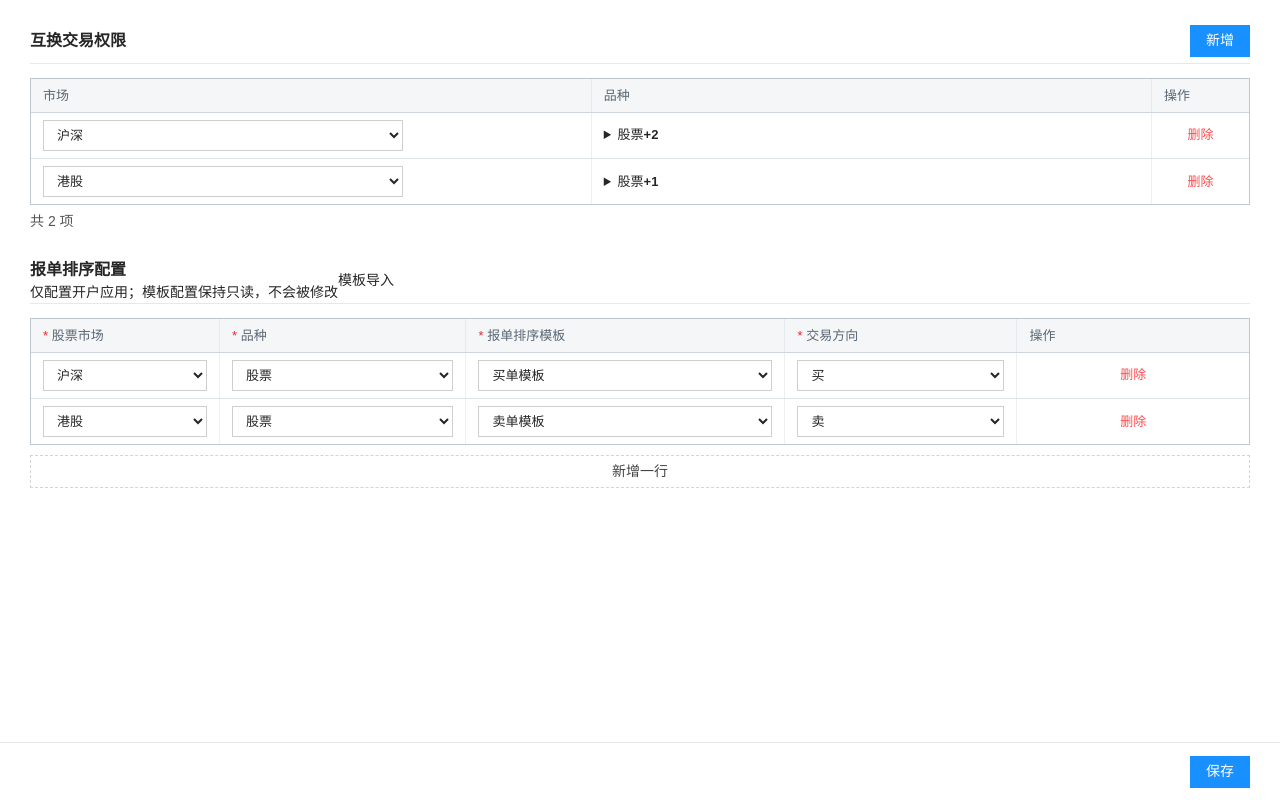
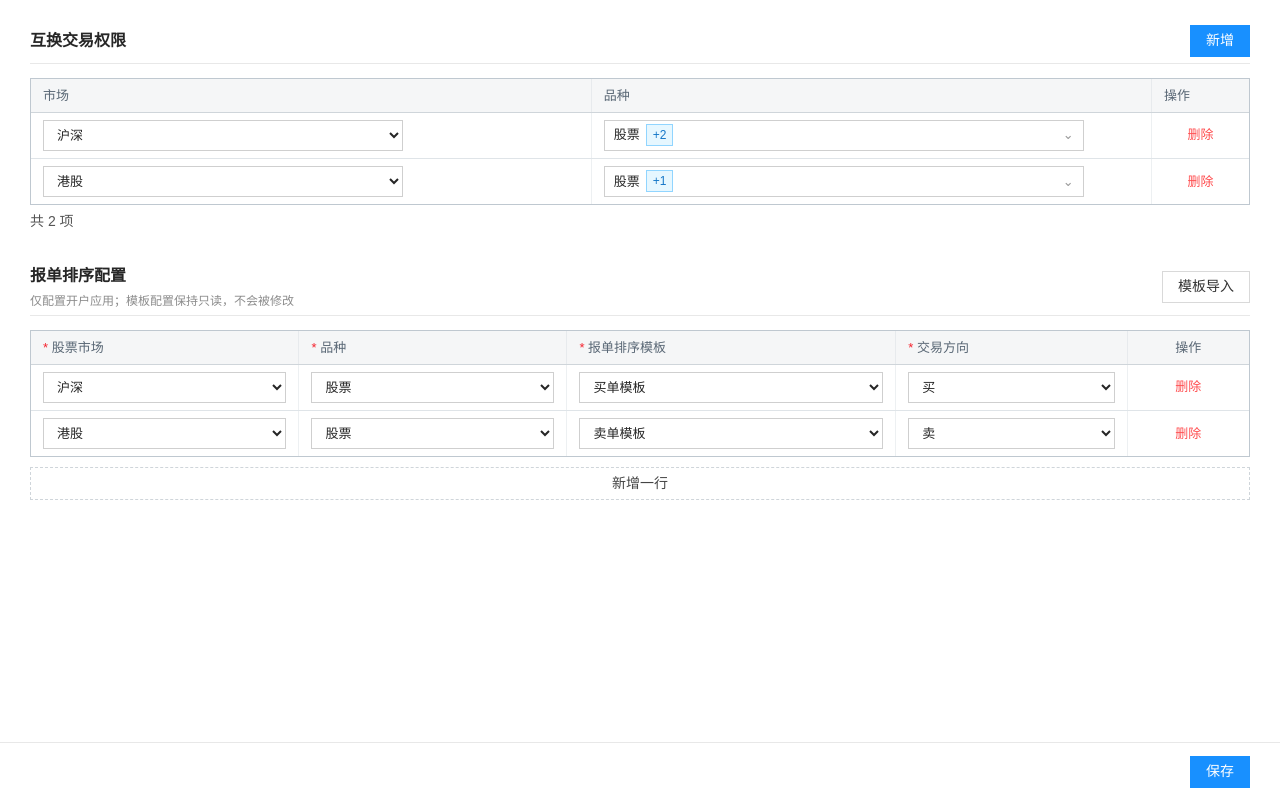
Before and after one commit to ldy-66/bct-account-routing-config, a Next.js app: page / in a window 1280 px wide. Built offline with nearby package versions, Linux system fonts and the light colour scheme.

Commit message:
Add mapped routing template import

```diff
--- a/app/globals.css
+++ b/app/globals.css
@@ -1,68 +1,102 @@
 @import "tailwindcss";
 
-:root {
-  --primary: #1890ff;
-  --border: #d9d9d9;
-  --light-border: #e8e8e8;
-  --header-bg: #f5f6f7;
-  --text: #262626;
-  --muted: #8c8c8c;
-  --danger: #ff4d4f;
+:root { --primary:#1890ff; --border:#d9d9d9; --light-border:#e8e8e8; --header-bg:#f5f6f7; --text:#262626; --muted:#8c8c8c; --danger:#ff4d4f; }
+* { box-sizing:border-box; }
+html,body { min-height:100%; margin:0; }
+body { color:var(--text); background:#fff; font-family:"Microsoft YaHei","PingFang SC",Arial,sans-serif; font-size:14px; }
+button,select,input { font:inherit; }
+button,summary { cursor:pointer; }
+
+.config-page { min-height:100vh; padding:18px 30px 76px; background:#fff; }
+.config-module { max-width:1500px; margin:0 auto 26px; }
+.module-header { min-height:46px; display:flex; align-items:center; border-bottom:1px solid var(--light-border); }
+.module-header h1,.module-header h2 { margin:0; font-size:16px; font-weight:600; }
+.module-header .primary-button,.module-header .secondary-button { margin-left:auto; }
+.routing-header { min-height:58px; }
+.routing-header p { margin:4px 0 0; color:var(--muted); font-size:12px; }
+.primary-button,.save-button,.secondary-button { height:32px; padding:0 15px; }
+.primary-button,.save-button { border:1px solid var(--primary); color:#fff; background:var(--primary); }
+.secondary-button { border:1px solid var(--border); color:#333; background:#fff; }
+.primary-button:disabled,.save-button:disabled { border-color:#d9d9d9; color:#aaa; background:#f5f5f5; cursor:not-allowed; }
+
+.table-wrap { margin-top:14px; overflow-x:auto; border:1px solid #bfc8d0; }
+table { width:100%; min-width:850px; border-collapse:collapse; table-layout:fixed; font-size:13px; }
+th { height:33px; padding:6px 12px; color:#596775; background:var(--header-bg); border-right:1px solid #e7eaed; border-bottom:1px solid #cfd5da; text-align:left; font-weight:400; }
+td { height:46px; padding:6px 12px; border-right:1px solid #edf0f2; border-bottom:1px solid #dfe4e8; vertical-align:middle; }
+th:last-child,td:last-child { border-right:0; }
+tbody tr:last-child td { border-bottom:0; }
+.permission-table th:nth-child(1) { width:46%; }
+.permission-table th:nth-child(2) { width:46%; }
+.permission-table th:nth-child(3) { width:8%; }
+.permission-table td>select { max-width:360px; }
+.count-line { margin:6px 0 0; color:#555; }
+
+.rule-table th:nth-child(1) { width:22%; }
+.rule-table th:nth-child(2) { width:22%; }
+.rule-table th:nth-child(3) { width:27%; }
+.rule-table th:nth-child(4) { width:19%; }
+.rule-table th:nth-child(5) { width:10%; text-align:center; }
+.rule-table em { color:#f5222d; font-style:normal; }
+td select,.template-field select { width:100%; height:31px; padding:0 30px 0 9px; border:1px solid #cfcfcf; color:var(--text); background:#fff; }
+td select:focus,.template-field select:focus { border-color:var(--primary); outline:0; box-shadow:0 0 0 2px rgba(24,144,255,.1); }
+td select:disabled { color:#aaa; background:#f5f5f5; }
+.actions { text-align:center; white-space:nowrap; }
+.actions button { padding:2px 4px; border:0; color:var(--danger); background:transparent; }
+.empty-cell { height:74px; color:var(--muted); text-align:center; }
+.add-row { width:100%; height:33px; margin-top:10px; border:1px dashed #cfd5da; color:#444; background:#fff; }
+
+.product-select { position:relative; width:min(100%,480px); }
+.product-select summary { height:31px; display:flex; align-items:center; gap:6px; padding:0 9px; list-style:none; border:1px solid #cfcfcf; background:#fff; }
+.product-select summary::-webkit-details-marker { display:none; }
+.product-select summary::after { content:"⌄"; margin-left:auto; color:#999; }
+.product-select summary b { padding:1px 6px; color:#1677c8; background:#e6f7ff; border:1px solid #91d5ff; font-size:12px; font-weight:400; }
+.product-select .placeholder { color:#aaa; }
+.product-options { position:absolute; z-index:5; top:34px; left:0; right:0; padding:5px 0; border:1px solid var(--border); background:#fff; box-shadow:0 7px 20px rgba(0,0,0,.15); }
+.product-options label { height:34px; display:flex; align-items:center; gap:9px; padding:0 12px; }
+.product-options label:hover { background:#e6f7ff; }
+
+.page-footer { position:fixed; z-index:10; left:0; right:0; bottom:0; height:58px; display:flex; align-items:center; justify-content:flex-end; padding:0 30px; border-top:1px solid var(--light-border); background:#fff; }
+.toast { position:fixed; z-index:30; top:20px; left:50%; transform:translateX(-50%); padding:9px 14px; color:#389e0d; border:1px solid #b7eb8f; background:#f6ffed; box-shadow:0 6px 18px rgba(0,0,0,.12); }
+
+.modal-mask { position:fixed; inset:0; z-index:20; display:grid; place-items:center; padding:20px; background:rgba(0,0,0,.44); }
+.import-dialog { width:min(1080px,100%); max-height:calc(100vh - 40px); display:flex; flex-direction:column; border:1px solid #a8a8a8; background:#fff; box-shadow:0 12px 38px rgba(0,0,0,.2); }
+.dialog-titlebar { min-height:64px; display:flex; align-items:center; padding:10px 20px; border-bottom:1px solid var(--light-border); }
+.dialog-titlebar h2 { margin:0; font-size:16px; font-weight:500; }
+.dialog-titlebar p { margin:5px 0 0; color:var(--muted); font-size:12px; }
+.dialog-titlebar button { margin-left:auto; width:34px; height:34px; padding:0; border:0; color:#888; background:transparent; font-size:25px; }
+.dialog-content { overflow:auto; padding:18px 22px 22px; }
+.template-field { width:420px; display:grid; grid-template-columns:84px 1fr; align-items:center; gap:10px; }
+.dialog-content h3 { margin:18px 0 10px; font-size:14px; font-weight:600; }
+.mapping-grid { display:grid; grid-template-columns:1fr 1fr; gap:12px; }
+.mapping-card { padding:12px 14px; border:1px solid var(--light-border); background:#fafafa; }
+.mapping-card>b { display:block; margin-bottom:8px; font-weight:500; }
+.mapping-card p { display:grid; grid-template-columns:70px 18px 1fr; align-items:start; margin:5px 0; font-size:12px; }
+.mapping-card p span { color:#1677c8; }
+.mapping-card p i { color:#aaa; font-style:normal; }
+.mapping-card p em { color:#555; font-style:normal; }
+.preview-heading { display:flex; align-items:center; }
+.preview-heading span { margin-left:auto; color:var(--muted); font-size:12px; }
+.preview-table-wrap { margin-top:0; }
+.preview-table { min-width:760px; }
+.preview-table th:nth-child(1) { width:14%; }
+.preview-table th:nth-child(2) { width:14%; }
+.preview-table th:nth-child(3) { width:38%; }
+.preview-table th:nth-child(4) { width:20%; }
+.preview-table th:nth-child(5) { width:14%; }
+.preview-table td { height:40px; }
+.dialog-footer { min-height:62px; display:flex; align-items:center; justify-content:flex-end; gap:8px; padding:0 20px; border-top:1px solid var(--light-border); }
+.dialog-footer>span { margin-right:auto; color:var(--muted); font-size:12px; }
+
+@media (max-width:720px) {
+  .config-page { padding:10px 12px 70px; }
+  .config-module { margin-bottom:20px; }
+  .permission-table th:nth-child(1),.permission-table th:nth-child(2) { width:42%; }
+  .permission-table th:nth-child(3) { width:16%; }
+  .page-footer { padding:0 12px; }
+  .modal-mask { padding:5px; }
+  .import-dialog { max-height:calc(100vh - 10px); }
+  .mapping-grid { grid-template-columns:1fr; }
+  .template-field { width:100%; grid-template-columns:74px 1fr; }
+  .preview-heading { align-items:flex-start; flex-direction:column; }
+  .preview-heading span { margin-left:0; }
 }
-
-* { box-sizing: border-box; }
-html, body { min-height: 100%; margin: 0; }
-body { color: var(--text); background: #fff; font-family: "Microsoft YaHei", "PingFang SC", Arial, sans-serif; font-size: 14px; }
-button, select { font: inherit; }
-button { cursor: pointer; }
-
-.config-page { min-height: 100vh; padding: 18px 30px 76px; background: #fff; }
-.config-module { max-width: 1500px; margin: 0 auto 26px; }
-.module-header { min-height: 46px; display: flex; align-items: center; border-bottom: 1px solid var(--light-border); }
-.module-header h1, .module-header h2 { margin: 0; font-size: 16px; font-weight: 600; }
-.module-header .primary-button { margin-left: auto; }
-
-.primary-button, .save-button { height: 32px; padding: 0 15px; border: 1px solid var(--primary); color: #fff; background: var(--primary); }
-.primary-button:disabled { border-color: #d9d9d9; color: #aaa; background: #f5f5f5; cursor: not-allowed; }
-
-.table-wrap { margin-top: 14px; overflow-x: auto; border: 1px solid #bfc8d0; }
-table { width: 100%; min-width: 900px; border-collapse: collapse; table-layout: fixed; font-size: 13px; }
-th { height: 33px; padding: 6px 12px; color: #596775; background: var(--header-bg); border-right: 1px solid #e7eaed; border-bottom: 1px solid #cfd5da; text-align: left; font-weight: 400; }
-td { height: 46px; padding: 6px 12px; border-right: 1px solid #edf0f2; border-bottom: 1px solid #dfe4e8; vertical-align: middle; }
-th:last-child, td:last-child { border-right: 0; }
-tbody tr:last-child td { border-bottom: 0; }
-
-.permission-table th:nth-child(1) { width: 46%; }
-.permission-table th:nth-child(2) { width: 46%; }
-.permission-table th:nth-child(3) { width: 8%; }
-.permission-table td select { max-width: 360px; }
-.count-line { margin: 6px 0 0; color: #555; }
-
-.rule-table th:nth-child(1) { width: 13%; }
-.rule-table th:nth-child(2) { width: 17%; }
-.rule-table th:nth-child(3) { width: 22%; }
-.rule-table th:nth-child(4), .rule-table th:nth-child(5) { width: 16%; }
-.rule-table th:nth-child(6) { width: 10%; text-align: center; }
-.rule-table th[rowspan] { vertical-align: middle; }
-.rule-table em { color: #f5222d; font-style: normal; }
-.direction-group { text-align: center; }
-.direction-subheader th { background: #fafafa; }
-
-td select { width: 100%; height: 31px; padding: 0 30px 0 9px; border: 1px solid #cfcfcf; color: var(--text); background: #fff; }
-td select:focus { border-color: var(--primary); outline: 0; box-shadow: 0 0 0 2px rgba(24, 144, 255, .1); }
-td select:disabled { color: #aaa; background: #f5f5f5; }
-.actions { text-align: center; white-space: nowrap; }
-.actions button { padding: 2px 4px; border: 0; color: var(--danger); background: transparent; }
-.empty-cell { height: 74px; color: var(--muted); text-align: center; }
-.add-row { width: 100%; height: 33px; margin-top: 10px; border: 1px dashed #cfd5da; color: #444; background: #fff; }
-
-.page-footer { position: fixed; z-index: 10; left: 0; right: 0; bottom: 0; height: 58px; display: flex; align-items: center; justify-content: flex-end; padding: 0 30px; border-top: 1px solid var(--light-border); background: #fff; }
-.toast { position: fixed; z-index: 20; top: 20px; left: 50%; transform: translateX(-50%); padding: 9px 14px; color: #389e0d; border: 1px solid #b7eb8f; background: #f6ffed; box-shadow: 0 6px 18px rgba(0, 0, 0, .12); }
-
-@media (max-width: 720px) {
-  .config-page { padding: 10px 12px 70px; }
-  .config-module { margin-bottom: 20px; }
-  .permission-table th:nth-child(1), .permission-table th:nth-child(2) { width: 42%; }
-  .permission-table th:nth-child(3) { width: 16%; }
-  .page-footer { padding: 0 12px; }
-}
```
